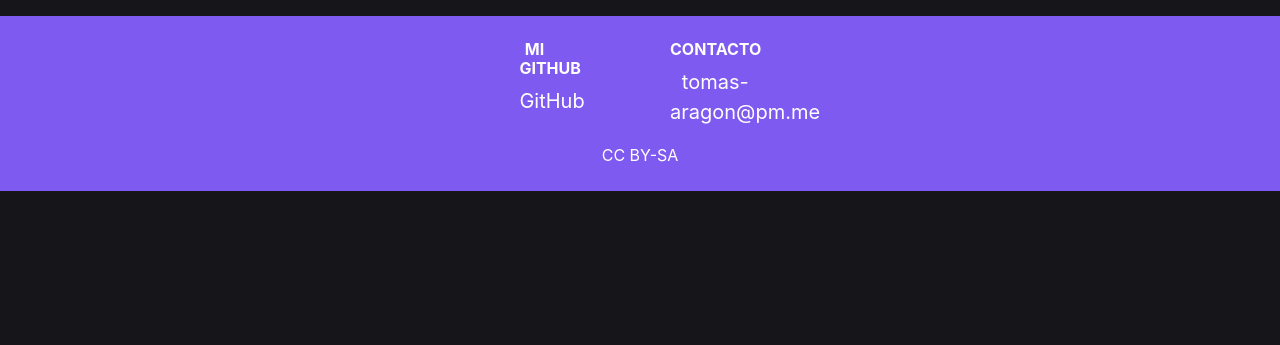
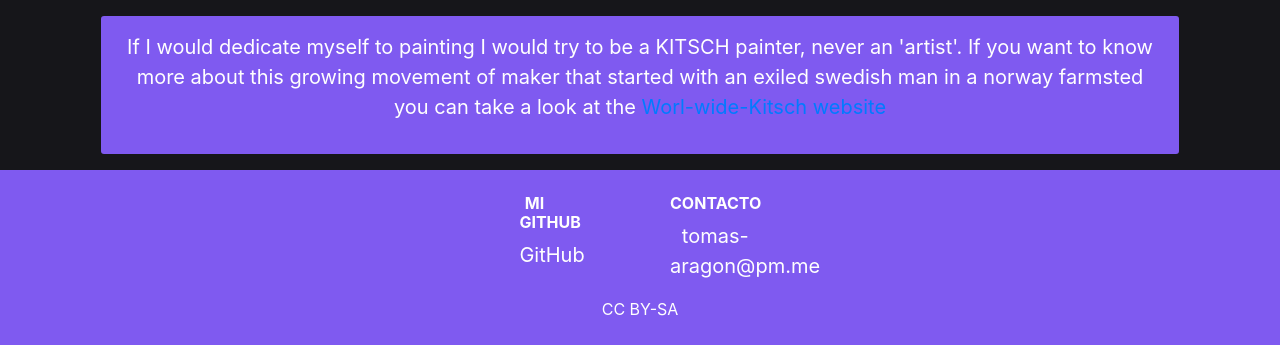
Before and after one commit to tomas-aragon/personal-website-2023, a website: page index.html in a window 1280 px wide. Shown: the part 6074-6419 px from the top of the page. Before the commit the page ends 6265 px from the top, so only its background shows below. Drawn offline with nearby package versions, Linux system fonts and the light colour scheme.

Commit message:
added WWK link

```diff
--- a/index.html
+++ b/index.html
@@ -336,6 +336,11 @@
 
 
 
+    <section id="personal-poetry" class="centrar-hor pp-accent pp-font-primary p-3 m-3 radio">
+      <p>If I would dedicate myself to painting I would try to be a KITSCH painter, never an 'artist'. If you want to know more about this growing movement of maker that started with an exiled swedish man in a norway farmsted you can take a look at the <a href="https://worldwidekitsch.com/work/?p_id=21157&works=1">Worl-wide-Kitsch website</a></p>
+    </section>
+
+
 
 
   </div>
```
